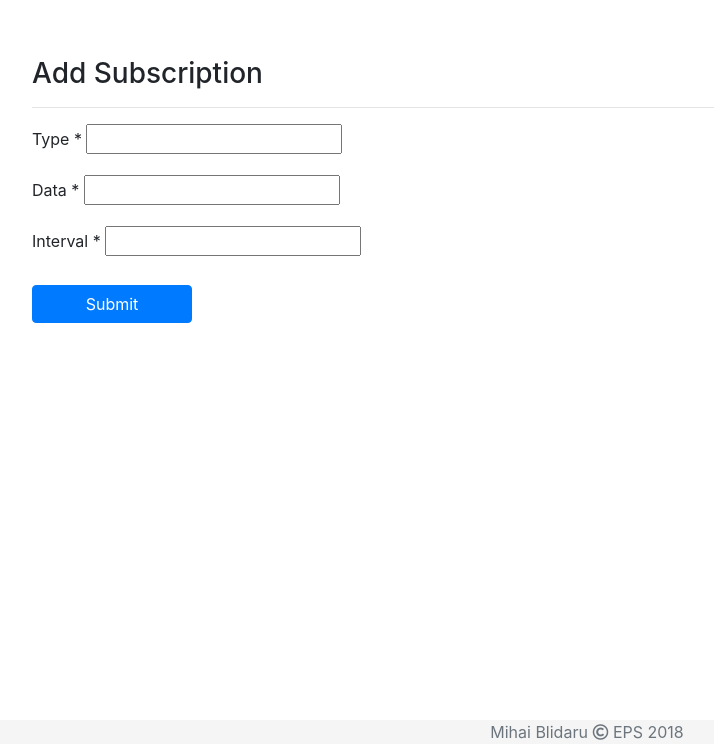
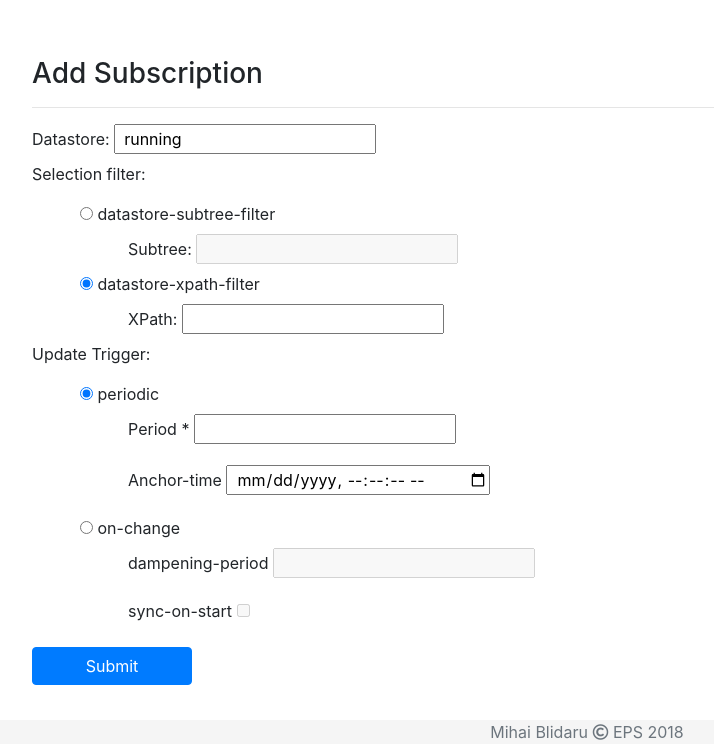
Before and after one commit to mihaiblidaru/TFG, a Django app: template subscriber/subscriber-cp/templates/add_sub.html in a window 1280 px wide. Shown: the part 56-805 px from the top of the page, without its empty margins (53-767 px from the left). Run offline with Django 3.2, Linux system fonts and the light colour scheme; the template is opened without the code that fills it: values that come from a table or form of the project are taken from there, others are empty; some libraries are stand-ins or nearby versions.

```diff
--- a/publisher/publisher_server.py
+++ b/publisher/publisher_server.py
@@ -155,7 +155,7 @@ class PublisherServer:
 
         if sub_type == Subscription.PERIODIC:
             sid = self.get_next_sub_id()
-            sub = Subscription(sid, sub_type, datastore, xpath_filter, interval=period,
+            sub = Subscription(sid, sub_type, datastore, period=period, datastore_xpath_filter=xpath_filter,
                                raw=ET.tostring(rpc, pretty_print=True).decode('utf8'))
             self.subscriptions[sid] = sub
 
--- a/subscriber/subscriber-cp/classic/urls.py
+++ b/subscriber/subscriber-cp/classic/urls.py
@@ -6,6 +6,6 @@ urlpatterns = [
     path('', views.index, name='index'),
     path('open_session/', views.open_session, name='open_session'),
     path('host/<slug:slug>/', views.show_host, name='show_host'),
-    path('host/<slug:slug>/add_subscription/', views.add_subscription, name='add_subscription'),
+    path('host/<int:session_id>/add_subscription/', views.add_subscription, name='add_subscription'),
     path('host/<slug:slug>/del_subscription/<int:sub_id>', views.del_subscription, name='del_subscription')
 ]
--- a/subscriber/subscriber-cp/templates/add_sub.html
+++ b/subscriber/subscriber-cp/templates/add_sub.html
@@ -16,17 +16,14 @@
 {% block content %}
 
     <div class="container mb-5">
-
-
         <form id="add_sub_form" method="post">
-            {{ form.host_id }}
             {% csrf_token %}
             {% if success %}
                 <div class="row">
                     <div class="col-12 mt-2">
                         <div class="alert alert-success alert-dismissible" role="alert">
                             <button type="button" class="close" data-dismiss="alert">&times;</button>
-                            <h4 class="alert-heading">Subscription created successfully!</h4>
+                            <h4 class="alert-heading">Subscription with id {{subscription_id}} created successfully!</h4>
                         </div>
                     </div>
                 </div>
@@ -37,69 +34,178 @@
                     <hr/>
                 </div>
             </div>
-            <div class="row vdivide">
-                <div class="col-md-6 col-sm-12">
+            <div class="row" id="datastore" id="datastore">
+                <div class="col-xl-12" >
+                    <label>Datastore: <input class="pl-2" id="datastore-input" ype="text" name="datastore" value="running"></label>
+                </div>
+
+                <div id="selection-filter" class="col-xl-12" >
+                    <p>Selection filter:</p>
+                    <div class="ml-5">
+                        <div>
+                            <label>
+                                <input type="radio" name="selection-filter" value="subtree" id="datastore-subtree-filter-radio">
+                                datastore-subtree-filter
+                            </label>
+
+                            <fieldset id="datastore-subtree-fieldset" class="ml-5" disabled>
+                                <label >
+                                    Subtree:
+                                <input class="pl-2" name="datastore-subtree-filter" id="datastore-subtree-filter-input" type="text">
+                                </label>
+                            </fieldset>
+                        </div>
+
+                        <div>
+                            <label >
+                                <input type="radio" name="selection-filter" value="xpath" id="datastore-xpath-filter-radio" checked>
+                                datastore-xpath-filter
+                            </label>
+                            <fieldset id="datastore-xpath-fieldset" class="ml-5" enabled>
+                                <label >
+                                    XPath:
+                                <input class="pl-2" name="datastore-xpath-filter" id="datastore-xpath-filter-input" type="text">
+                                </label>
+                            </fieldset>
+                        </div>
+                    </div>
+                </div>
+            </div>
+            <div class="row" id="update-trigger">
+                <div class="col-xl-12">
+                    <p>Update Trigger:</p>
+                    <div class="ml-5">
+                        <div>
+                            <label>
+                                <input type="radio" name="update-trigger" value="periodic" id="periodic-radio" checked>
+                                periodic
+                            </label>
+
+                            <fieldset id="periodic-fieldset" class="ml-5">
                                 <div class="form-group ">
                                     <label class="control-label requiredField" for="name">
-                            {{ form.type.label }}
+                                        Period
                                         <span class="asteriskField">
                                         *
                                     </span>
                                     </label>
-                        {{ form.type }}
-                        {{ form.type.errors }}
+                                    <input class="pl-2" type="number" name="period" id="period-input">
                                 </div>
                                 <div class="form-group ">
-                        <label class="control-label requiredField" for="keywords">
-                            {{ form.data.label }}
-                            <span class="asteriskField">
-                            *
-                        </span>
+                                    <label class="control-label requiredField" for="name">
+                                        Anchor-time
                                         </label>
-                        {{ form.data }}
-                        {{ form.data.errors }}
+                                    <input class="pl-2" type="datetime-local" id="anchor-time-input" step="1" name="anchor-time" id="anchor-time">
+                                </div>
+                            </fieldset>
+                        </div>
+                    </div>
+                    <div class="ml-5">
+                        <div>
+                            <label>
+                                <input type="radio" name="update-trigger" value="on-change" id="on-change-radio">
+                                on-change
+                            </label>
+
+                            <fieldset id="on-change-fieldset" class="ml-5" disabled>
+                                <div class="form-group ">
+                                    <label class="control-label requiredField" for="name">
+                                        dampening-period
+                                    </label>
+                                    <input class="pl-2" type="number" name="dampening-period" id="dampening-period-input">
                                 </div>
                                 <div class="form-group ">
-                        <label class="control-label requiredField" for="keywords">
-                            {{ form.interval.label }}
-                            <span class="asteriskField">
-                            *
-                        </span>
+                                    <label class="control-label requiredField" for="name">
+                                        sync-on-start
                                         </label>
-                        {{ form.interval }}
-                        {{ form.interval.errors }}
+                                        <input type="checkbox" name="sync-on-start" value="True" id="sync-on-start-input">
                                 </div>
+                            </fieldset>
+                        </div>
+                    </div>
+                </div>
+
 
             </div>
 
-            </div>
+
             <div class="row">
                 <div class="col-md-2 col-sm-3">
                     <div class="form-group">
                         <div>
-                            {% if error_captcha %}
-                                <div class="ml-2 text-danger">
-                                    <strong>Invalid captcha</strong>
-                                </div>
-                            {% endif %}
-                            <div class="g-recaptcha mb-2" data-expired-callback="recaptchaExpiredCallback"
-                                 data-callback="recaptchaCallback"
-                                 data-sitekey="6LcdzX8UAAAAALkUmz3d-936n7_mEd2jC8tYJ1ii"></div>
-
-                            <button class="btn btn-primary btn-block" name="submit_workflow" type="submit">
+                            <button id="submit-btn" class="btn btn-primary btn-block" name="submit_subscription" type="submit">
                                 Submit
                             </button>
                         </div>
                     </div>
-
                 </div>
             </div>
+        </form>
+    </div>
+
+<script>
+    ds_fieldset = $("#datastore-subtree-fieldset");
+    dx_fieldset = $("#datastore-xpath-fieldset");
+
+    ds_radio = $("#datastore-subtree-filter-radio");
+    dx_radio = $("#datastore-xpath-filter-radio");
+
+    ds_radio.change(function () {
+        ds_fieldset.prop("disabled", false);
+        dx_fieldset.prop("disabled", true);
+    });
+    dx_radio.change(function () {
+        ds_fieldset.prop("disabled", true);
+        dx_fieldset.prop("disabled", false);
+    });
+
+    periodic_fieldset = $("#periodic-fieldset");
+    on_change_fieldset = $("#on-change-fieldset");
+
+    periodic_radio = $("#periodic-radio");
+    on_change_radio = $("#on-change-radio");
+
+    periodic_radio.change(function () {
+        periodic_fieldset.prop("disabled", false);
+        on_change_fieldset.prop("disabled", true);
+    });
+    on_change_radio.change(function () {
+        periodic_fieldset.prop("disabled", true);
+        on_change_fieldset.prop("disabled", false);
+    });
 
 
-        </form>
-    </div>
-    </div>
+    /*$("#submit-btn").click(
+        function buildEstablishSubscriptionRequest() {
+            let res = {}
 
+            res["datastore"] = $("#datastore-input").val();
+
+            if(!ds_fieldset.prop("disabled")){
+                res["datastore-subtree-filter"] = $("#datastore-subtree-filter-input").val();
+            }else{
+                res["datastore-xpath-filter"] = $("#datastore-xpath-filter-input").val();
+            }
+
+            if(!periodic_fieldset.prop("disabled")){
+                periodic = {};
+                periodic["period"] = parseInt($("#period-input").val());
+                periodic["anchor-time"] = $("#anchor-time-input").val();
+                res["periodic"] = periodic
+            }else{
+                on_change = {};
+                on_change["dampening-period"] = $("#dampening-period-input").val();
+                on_change["sync-on-start"] = $("#sync-on-start-input").prop("checked");
+                res["on-change"] = on_change
+            }
+            console.log(res);
+        }
+    );*/
+
+
+
+
+</script>
 
 
 
--- a/subscriber/subscriber-cp/templates/list.html
+++ b/subscriber/subscriber-cp/templates/list.html
@@ -27,8 +27,8 @@
                                     {{ host.host }}:{{ host.port }} - 5 subscriptions
                                 </div>
                                 <div class="float-right">
-                                    <a class="btn btn-primary" href="{% url 'show_host' host.session_id %}"
-                                       role="button">Edit</a>
+                                    <a class="btn btn-primary" href="{% url 'add_subscription' host.session_id %}"
+                                       role="button">add</a>
                                 </div>
                                 <div class="float-right">
                                     <a class="btn btn-primary" href="{% url 'show_host' host.session_id %}"
```
Also changed, not shown: publisher/notifications.py (+66 -72 lines), subscriber/client_daemon.py (+47 -6 lines), subscriber/subscriber-cp/classic/views.py (+41 -4 lines), test_data.json (added, +60 -0 lines). Lines whose indentation alone changed are shown as unchanged.
